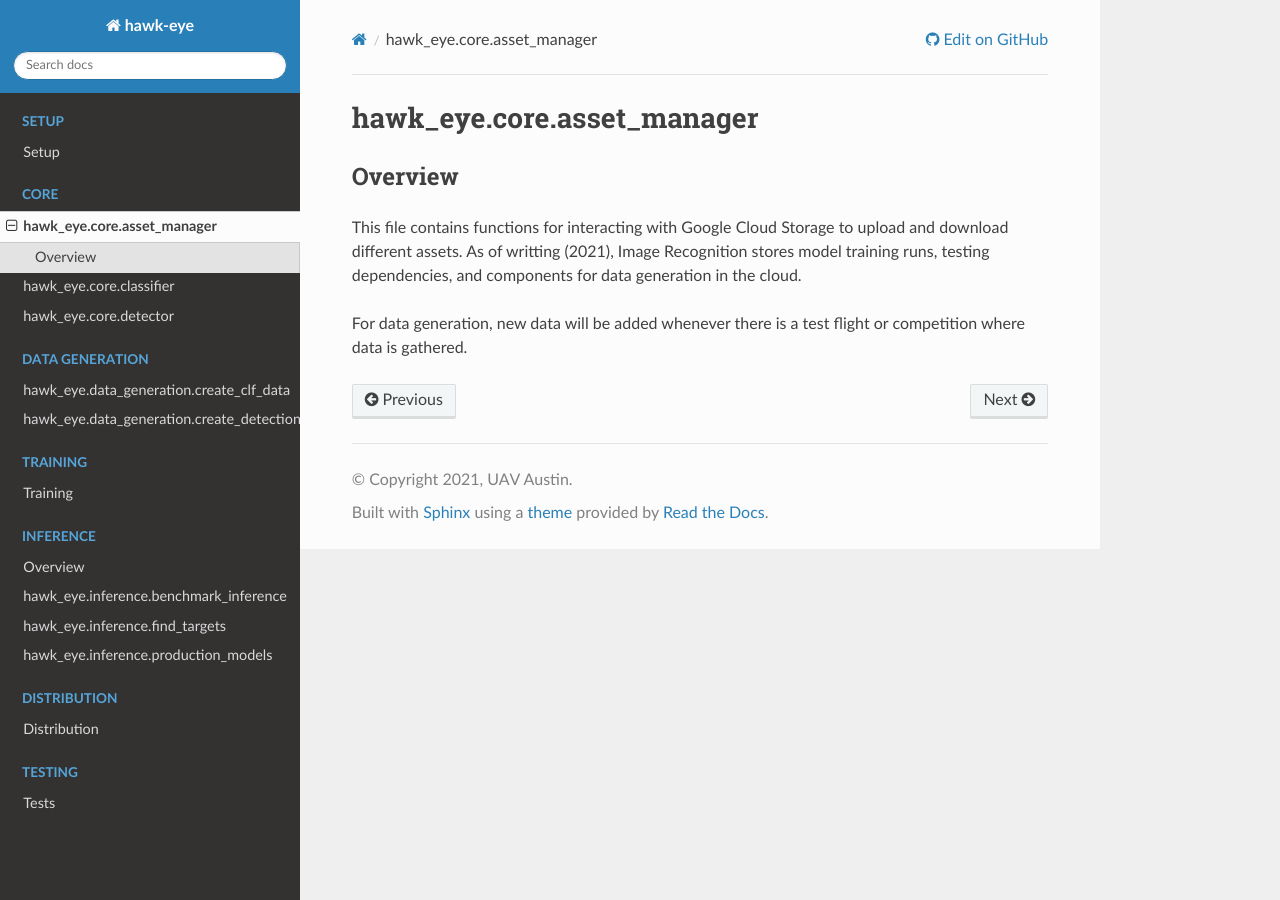
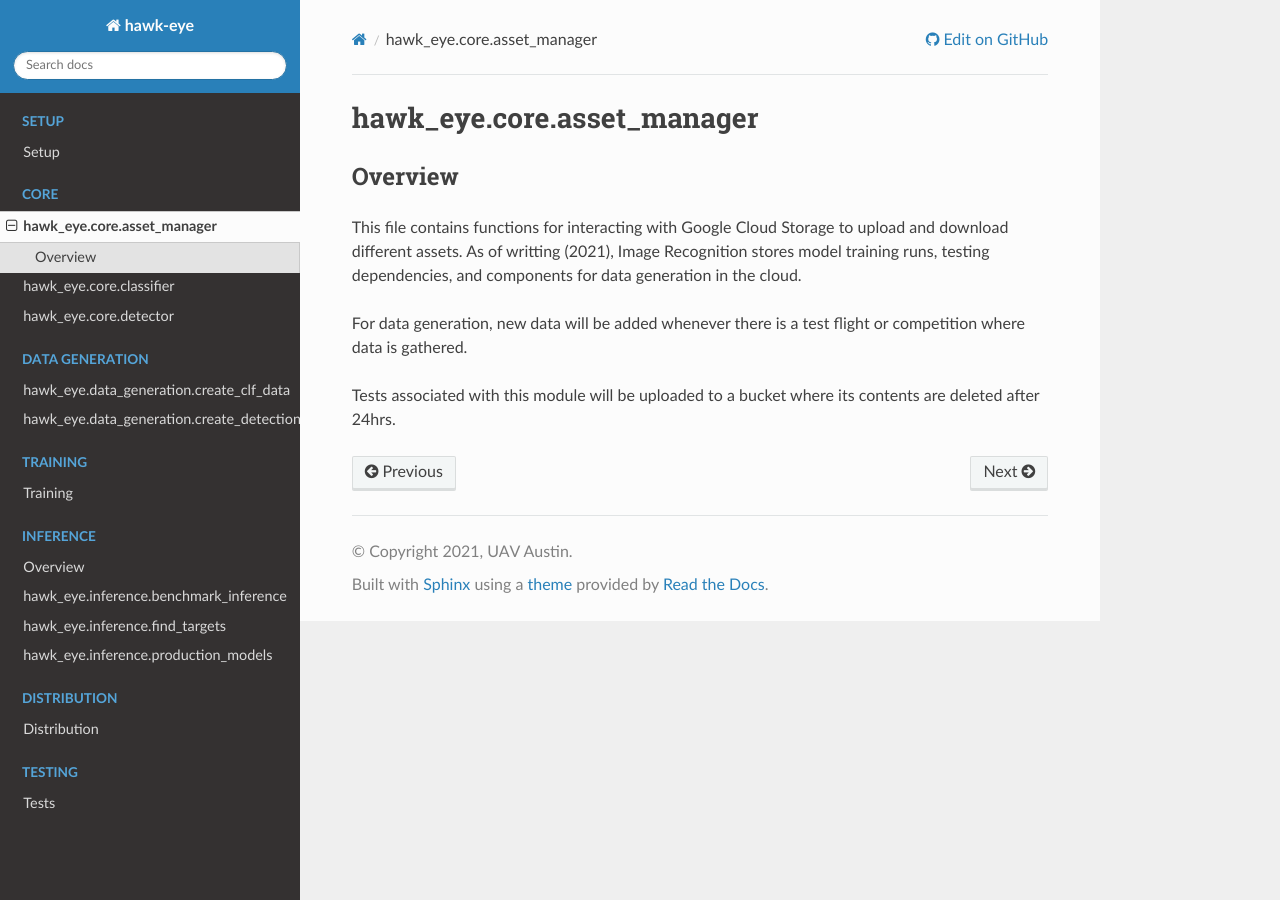
Before and after one commit to uavaustin/hawk-eye, a Sphinx documentation site: the page built from docs/source/core/asset_manager.rst, in a window 1280 px wide. Built offline with Sphinx 7.4.7 and the Read the Docs theme 2.0.0, drawn with Linux system fonts in a browser that asks for light colours; pages that are not in the unit, such as notebooks, are missing from menus.

Commit message:
add todo list

```diff
--- a/docs/source/core/asset_manager.rst
+++ b/docs/source/core/asset_manager.rst
@@ -14,6 +14,17 @@
 For data generation, new data will be added whenever there is a test flight or
 competition where data is gathered.
 
+Tests associated with this module will be uploaded to a bucket where its contents
+are deleted after 24hrs.
+
+.. todolist::
+
+    Come up with a scheme for versioning base shapes and fonts. We might ocasionally
+    design better shapes, which can be introduced as a new version. A policy for
+    updating users and removing the old versions needs to be established.
+
+    Come up with a policy for alerting users about new background archives. Is this
+    just communicated from leads to members or another way?
 
 ----------------------------------------
 .. automodule:: hawk_eye.core.asset_manager
```
